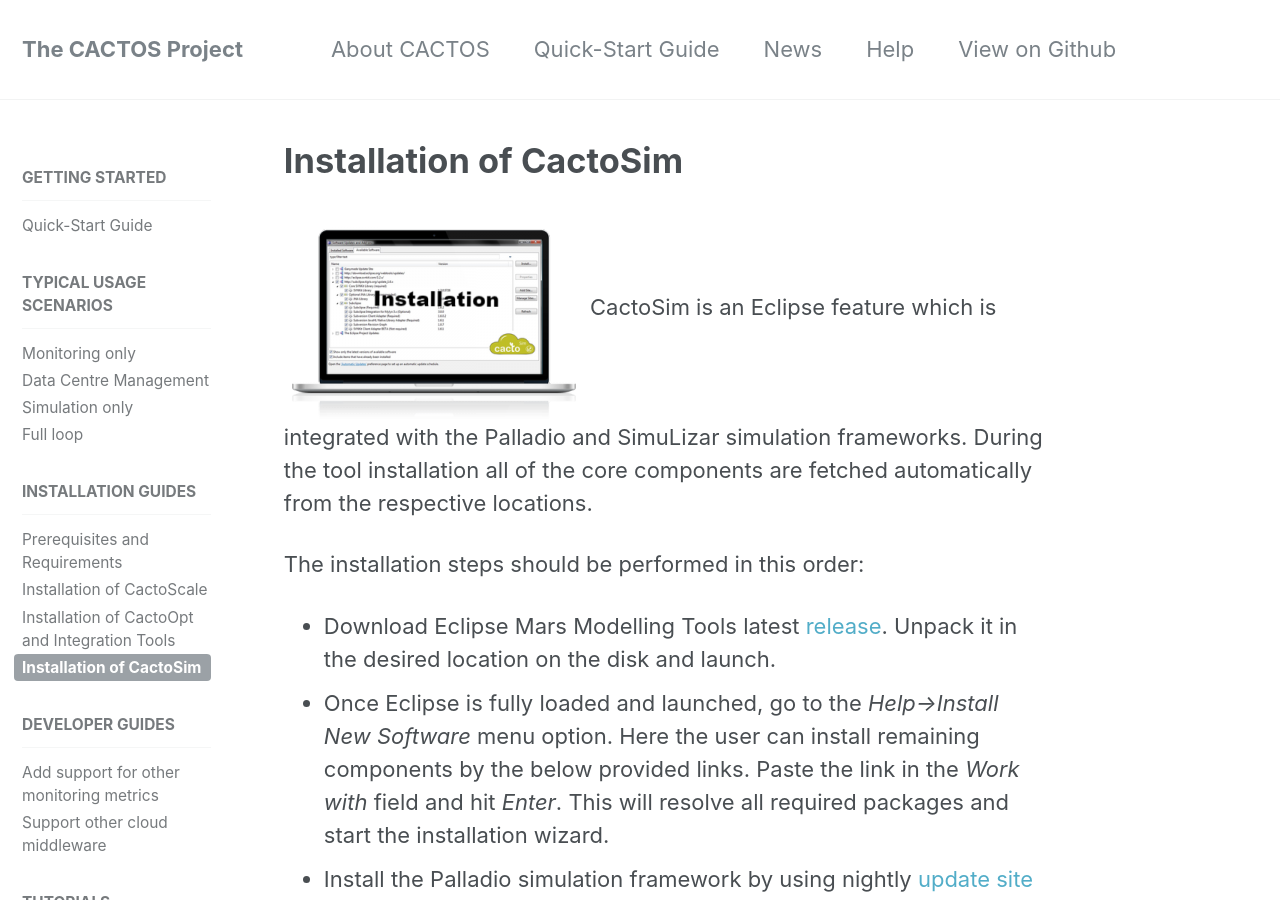
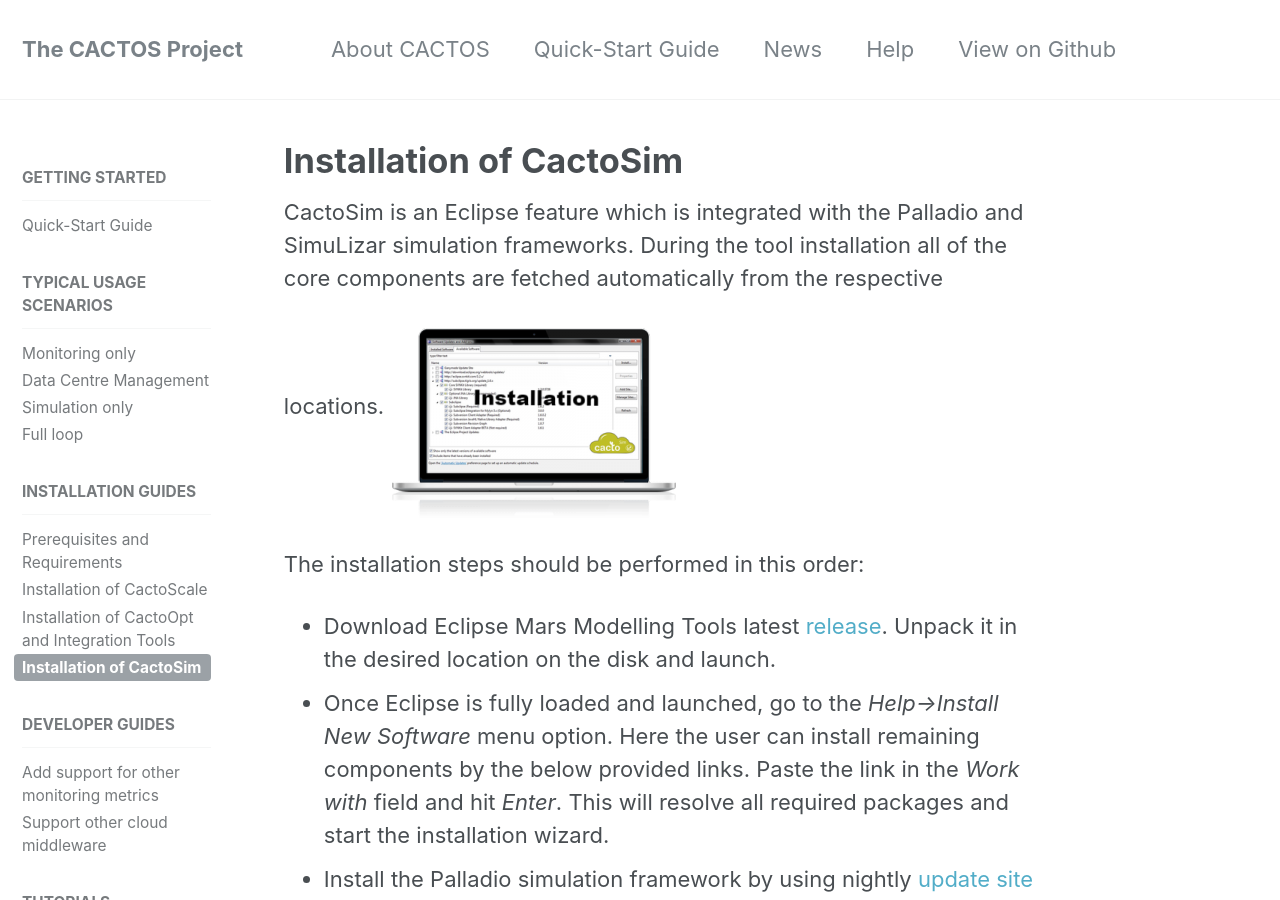
Before and after one commit to cactos/cactos.github.io, a Jekyll site: the page built from _docs/09_installation-of-cactosim.md, in a window 1280 px wide and 900 px high. Built offline with Jekyll 4.4.1, drawn with Linux system fonts in a browser that asks for light colours.

Commit message:
Fixed image

```diff
--- a/_docs/09_installation-of-cactosim.md
+++ b/_docs/09_installation-of-cactosim.md
@@ -7,7 +7,7 @@
 
 [Doc9_1]: {{ base_path }}/assets/images/Doc9_1.png "CactoSim Installation"
 
-![alt text][Doc9_1] CactoSim is an Eclipse feature which is integrated with the Palladio and SimuLizar simulation frameworks. During the tool installation all of the core components are fetched automatically from the respective locations.
+CactoSim is an Eclipse feature which is integrated with the Palladio and SimuLizar simulation frameworks. During the tool installation all of the core components are fetched automatically from the respective locations.![alt text][Doc9_1]
 
 The installation steps should be performed in this order:
 
```
